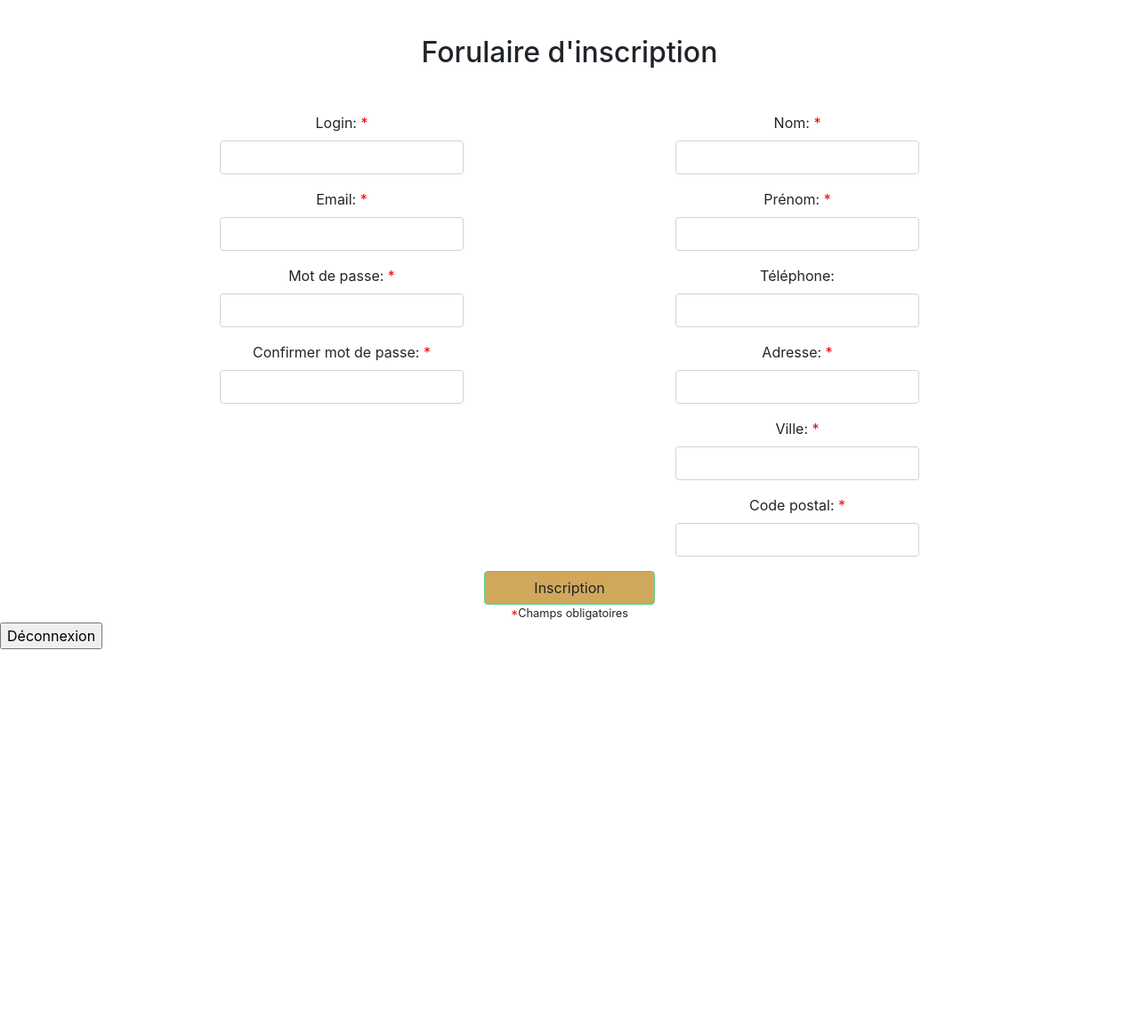
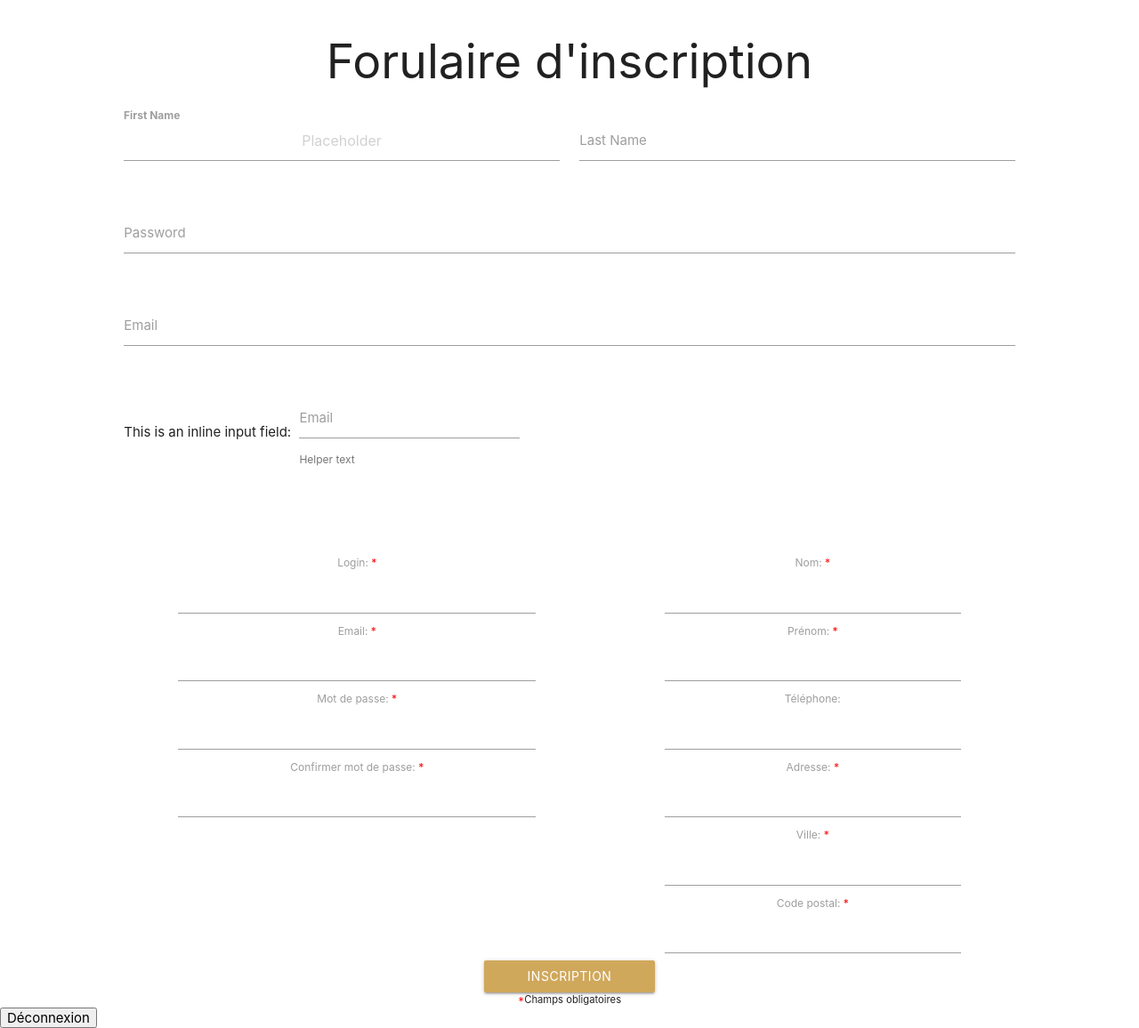
Before and after one commit to celine-pawlak/boutique, a PHP site: page /inscription.php in a window 1280 px wide. Shown: the whole page at 89% size. Before the commit the page ends 730 px from the top, so only its background shows below. Run offline with PHP 8.4, Linux system fonts and the light colour scheme.

Commit message:
affichage meilleurs ventes et nouveautés sur l'index changement bootstarp => materialize nouveau formulaire inscription.php en cours de modif

```diff
--- a/confirmation.php
+++ b/confirmation.php
@@ -77,7 +77,7 @@ include 'inc/php_confirmation.php';
                         </tr>
             </tbody>
         </table>
-            <form action="profil.php" method="POST">
+            <form action="index.php" method="POST">
                 <input type="submit" name="valid_panier" value="Retour boutique" class="btn bouton">
             </form>
     </main>
--- a/inc/php_confirmation.php
+++ b/inc/php_confirmation.php
@@ -7,10 +7,8 @@
     //     {
             $id_user = $_SESSION['current_user']['id'];
             $commande = $bdd->query('SELECT * FROM commandes WHERE id_utilisateurs=? ORDER BY id DESC LIMIT 1', [$id_user])->fetch();
-            var_dump($commande);
 
             $produits = $bdd->query('SELECT * FROM produits_commandes INNER JOIN produits ON produits_commandes.id_produit=produits.id WHERE num_commande=?', [$commande->numero])->fetchAll();
-            var_dump($produits);
     //     }
     // else
     //     App::redirect('index.php');
--- a/inscription.php
+++ b/inscription.php
@@ -5,10 +5,7 @@
 <html lang="en">
 <head>
     <meta charset="UTF-8">
-    <link rel="stylesheet" href="https://stackpath.bootstrapcdn.com/bootstrap/4.5.2/css/bootstrap.min.css" integrity="sha384-JcKb8q3iqJ61gNV9KGb8thSsNjpSL0n8PARn9HuZOnIxN0hoP+VmmDGMN5t9UJ0Z" crossorigin="anonymous">
-    <script src="https://code.jquery.com/jquery-3.5.1.slim.min.js" integrity="sha384-DfXdz2htPH0lsSSs5nCTpuj/zy4C+OGpamoFVy38MVBnE+IbbVYUew+OrCXaRkfj" crossorigin="anonymous"></script>
-    <script src="https://cdn.jsdelivr.net/npm/popper.js@1.16.1/dist/umd/popper.min.js" integrity="sha384-9/reFTGAW83EW2RDu2S0VKaIzap3H66lZH81PoYlFhbGU+6BZp6G7niu735Sk7lN" crossorigin="anonymous"></script>
-    <script src="https://stackpath.bootstrapcdn.com/bootstrap/4.5.2/js/bootstrap.min.js" integrity="sha384-B4gt1jrGC7Jh4AgTPSdUtOBvfO8shuf57BaghqFfPlYxofvL8/KUEfYiJOMMV+rV" crossorigin="anonymous"></script>
+    <link rel="stylesheet" href="https://cdnjs.cloudflare.com/ajax/libs/materialize/1.0.0/css/materialize.min.css">
     <link rel="stylesheet" href="styles/css/style.css"/>
     <title>Inscription</title>
 </head>
@@ -18,6 +15,45 @@
     </header>
     <main id="main_inscription">
         <h2>Forulaire d'inscription</h2>
+        <!-- Nouveau form -->
+        <div class="row">
+            <form class="col s12">
+                <div class="row">
+                    <div class="input-field col s6">
+                    <input placeholder="Placeholder" id="first_name" type="text" class="validate">
+                    <label for="first_name">First Name</label>
+                    </div>
+                    <div class="input-field col s6">
+                    <input id="last_name" type="text" class="validate">
+                    <label for="last_name">Last Name</label>
+                    </div>
+                </div>
+                <div class="row">
+                    <div class="input-field col s12">
+                    <input id="password" type="password" class="validate">
+                    <label for="password">Password</label>
+                    </div>
+                </div>
+                <div class="row">
+                    <div class="input-field col s12">
+                    <input id="email" type="email" class="validate">
+                    <label for="email">Email</label>
+                    </div>
+                </div>
+                <div class="row">
+                    <div class="col s12">
+                    This is an inline input field:
+                    <div class="input-field inline">
+                        <input id="email_inline" type="email" class="validate">
+                        <label for="email_inline">Email</label>
+                        <span class="helper-text" data-error="wrong" data-success="right">Helper text</span>
+                    </div>
+                    </div>
+                </div>
+            </form>
+        </div>
+
+        <!-- Ancien form -->
             <form action="" method="POST">
                 <section class="formulaire">
                     <section id="info_log">
@@ -72,5 +108,6 @@
             </form>
     </main>
     <?php include 'inc/footer.php';?>
+    <script src="https://cdnjs.cloudflare.com/ajax/libs/materialize/1.0.0/js/materialize.min.js"></script>
 </body>
 </html>
--- a/styles/css/style.css
+++ b/styles/css/style.css
@@ -9,7 +9,7 @@ body
     }
 main
     {
-        height: auto;
+        min-height: 100vh;
     }
 /* DEBUT STYLE GENERIQUE */
 .bouton
@@ -262,3 +262,39 @@ h5
         color: white;
     }
 /* FIN PAIEMENT */
+/* DEBUT INDEX */
+#encart
+    {
+        width: auto;
+        height: 90vh;
+    }
+#titre
+    {
+        display: flex;
+        justify-content: center;
+        align-items: center;
+        width: 100%;
+        height: 100%;
+        background-image: url('../../images/eco.jpg');
+        background-size: cover;
+        background-position: bottom;
+    }
+.produit_index
+    {
+        display: flex;
+        flex-direction: row;
+        justify-content: space-around;
+    }
+.card_index
+    {
+        max-height: 70vh;
+    }
+#encart2
+    {
+        width: auto;
+        height: 90vh;
+        background-image: url('../../images/recy.jpg');
+        background-size: cover;
+        background-position: top;
+    }
+/* FIN INDEX */
```
Also changed, not shown: inc/php_index.php (added, +34 -0 lines), index.php (+18 -6 lines), images/eco.jpg (added), images/recy.jpg (added), images/tshirt1.jpg (added), images/tshirt2.jpg (added), images/tshirt3.jpg (added), inc/test.php (added).
